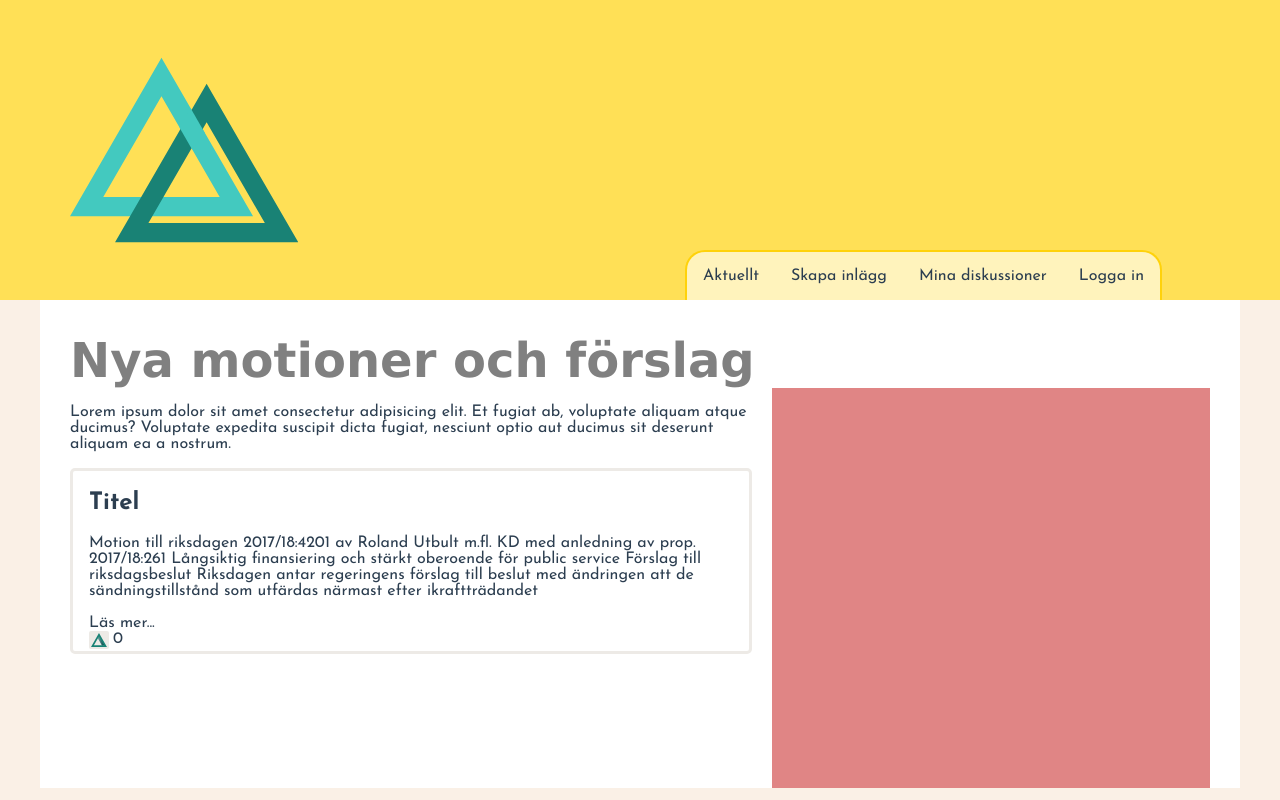
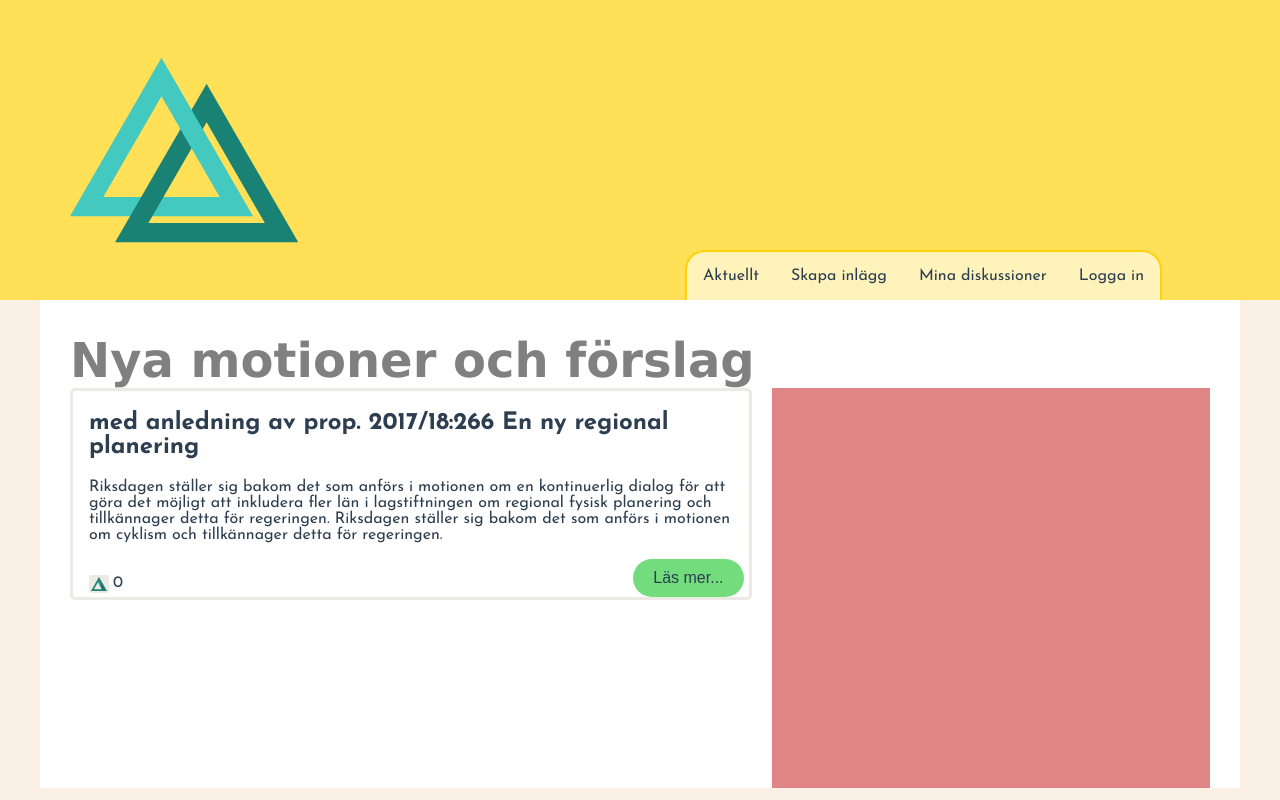
Before and after one commit to Pranz/delta_frontend, a Vue app: page /signup in a window 1280 px wide. Built offline with nearby package versions, Linux system fonts and the light colour scheme.

Commit message:
made stuff into props

```diff
--- a/src/components/Aktuellt.vue
+++ b/src/components/Aktuellt.vue
@@ -3,10 +3,8 @@
     <h1>Nya motioner och förslag</h1>
     <div class="row">
       <div class="col1">
-        <p>
-          Lorem ipsum dolor sit amet consectetur adipisicing elit. Et fugiat ab, voluptate aliquam atque ducimus? Voluptate expedita suscipit dicta fugiat, nesciunt optio aut ducimus sit deserunt aliquam ea a nostrum.
-        </p>
-        <ShortPost></ShortPost>
+        <ShortPost title="med anledning av prop. 2017/18:266 En ny regional planering" body="Riksdagen ställer sig bakom det som anförs i motionen om en kontinuerlig dialog för att göra det möjligt att inkludera fler län i lagstiftningen om regional fysisk planering och tillkännager detta för regeringen.
+    Riksdagen ställer sig bakom det som anförs i motionen om cyklism och tillkännager detta för regeringen."></ShortPost>
       </div>
       <div class="col2">
         <div class="box"></div>
--- a/src/components/DeltaButton.vue
+++ b/src/components/DeltaButton.vue
@@ -7,6 +7,7 @@
 <script>
 export default {
   name: 'DeltaButton',
+  props: ['deltas'],
   methods: {
     Like: function () {
       document.getElementById('likes').innerHTML = parseInt(document.getElementById('likes').innerHTML) + 1
--- /dev/null
+++ b/src/components/InfoBubble.vue
@@ -0,0 +1,53 @@
+<template>
+  <div id="parent">
+    <div id="box">
+      <div id="closeBtn" v-on:click="close()">X</div>
+      <p>{{message}}</p>
+    </div>
+  </div>
+  </template>
+<script>
+export default {
+  name: 'MakePost',
+  props: ['message'],
+  methods: {
+    close: function () {
+      document.getElementById('parent').removeChild(document.getElementById('box'))
+    }
+  }
+}
+</script>
+<style scoped lang="scss">
+@import '@/styles/mixins/positioning.scss';
+@import '@/styles/color.scss';
+@import '@/styles/input.scss';
+@import '@/styles/typography.scss';
+
+#box {
+  float: right;
+  width: 50%;
+  background-color: $light-blue;
+  border-radius: 10px;
+  position: absolute;
+  right: 0px;
+  top: 0px;
+  width: 300px;
+  padding-left: 20px;
+  padding-right: 20px;
+}
+#closeBtn {
+  float: right;
+  background-color: $dark-blue;
+  right: 0px;
+  top: 0px;
+  width: 20px;
+  height: 20px;
+  text-align: center;
+  border-radius: 10px;
+  padding-top: 2px;
+  position: inherit;
+}
+#closeBtn:hover {
+  background-color: $darker-blue;
+}
+</style>
--- a/src/components/MakePost.vue
+++ b/src/components/MakePost.vue
@@ -4,31 +4,33 @@
     <div id="container">
       <form>
         <label for="title">Titel</label><br>
-        <input type="text" id="title" placeholder="Skriv en titel..."/><br><br>
+        <input type="text" id="title" placeholder="Skriv en titel..." required/><br><br>
         <label for="body">Innehåll</label><br>
-        <textarea id="body" placeholder="Skriv ditt inlägg..."></textarea><br><br>
+        <textarea id="body" placeholder="Skriv ditt inlägg..." required></textarea><br><br>
         <label for="body">Taggar</label><br>
         <input type="text" id="tags" placeholder="t.ex. miljö, undervisning" v-on:keyup.space="addTag()"/>
         <span id="addedTags"></span><br>
         <div id="smallText">Var vänlig separera taggarna med mellanslag</div><br>
         <button type="submit" v-on:click="makePost()">Publicera</button><br>
       </form>
-      <div id="box">
-        <p>Här kan du skapa egna inlägg om ämnen som du tycker är viktiga.
-          Se till att du taggar ditt inlägg med relevanta taggar för att andra
-          användare ska enklare kunna hitta ditt inlägg.
-        </p>
-      </div>
+      <InfoBubble message="Här kan du skapa egna inlägg om ämnen som du tycker är viktiga.
+        Se till att du taggar ditt inlägg med relevanta taggar för att andra
+        användare ska enklare kunna hitta ditt inlägg."></InfoBubble>
     </div>
   </div>
 </template>
 
 <script>
+import InfoBubble from './InfoBubble.vue'
+
 export default {
   name: 'MakePost',
+  components: {
+    InfoBubble
+  },
   methods: {
     addTag: function () {
-      if (document.getElementById('addedTags').innerHTML.length == 0) {
+      if (document.getElementById('addedTags').innerHTML.length === 0) {
         document.getElementById('addedTags').innerHTML = document.getElementById('tags').value
       } else {
         document.getElementById('addedTags').innerHTML = document.getElementById('addedTags').innerHTML + ', ' + document.getElementById('tags').value
@@ -36,7 +38,15 @@ export default {
       document.getElementById('tags').value = ''
     },
     makePost: function () {
-      alert('makepost')
+      var title = document.getElementById('title').value
+      var body = document.getElementById('body').value
+      var tags = document.getElementById('addedTags').innerHTML
+
+      if (title.length === 0 || body.length === 0) {
+        alert('Var vänlig fyll i titel och innehåll')
+      } else {
+        alert(title + ' ' + body + tags)
+      }
     }
   }
 }
@@ -67,18 +77,7 @@ export default {
   width: 80%;
   padding-bottom: 2rem;
 }
-#box {
-  float: right;
-  width: 50%;
-  background-color: $light-blue;
-  border-radius: 10px;
-  position: absolute;
-  right: 0px;
-  top: 0px;
-  width: 300px;
-  padding-left: 20px;
-  padding-right: 20px;
-}
+
 form {
   float: left;
 }
@@ -102,6 +101,7 @@ textarea {
   border-radius: 5px;
   border-style:solid;
   text-align: left;
+  padding: 5px;
   background-color: #E3E3E3;
   margin: auto;
   min-width: 400px;
--- a/src/components/ShortPost.vue
+++ b/src/components/ShortPost.vue
@@ -1,10 +1,10 @@
 <template>
   <div id="container" align="center">
   <div id="shortpost">
-    <h2>Titel</h2>
-    <p>Motion till riksdagen 2017/18:4201 av Roland Utbult m.fl. KD med anledning av prop. 2017/18:261 Långsiktig finansiering och stärkt oberoende för public service Förslag till riksdagsbeslut Riksdagen antar regeringens förslag till beslut med ändringen att de sändningstillstånd som utfärdas närmast efter ikraftträdandet </p>
-    <span id="readmore" v-on:click="ReadMore()">Läs mer...</span><br>
-    <DeltaButton></DeltaButton>
+    <h2>{{title}}</h2>
+    <p>{{body}}</p>
+    <button id="readmore" v-on:click="ReadMore()">Läs mer...</button><br>
+    <DeltaButton deltas="deltas"></DeltaButton>
   </div>
 </div>
 </template>
@@ -16,6 +16,7 @@ export default {
   components: {
     DeltaButton
   },
+  props: ['title', 'body', 'id', 'deltas'],
   methods: {
     ReadMore: function () {
       alert('connect link to detailed view')
@@ -43,7 +44,9 @@ export default {
   margin-right: 20px;
 }
 
-#readmore:hover {
-  text-decoration: underline;
+#readmore {
+  position: relative;
+  float: right;
+  margin-right: 5px;
 }
 </style>
--- a/src/styles/color.scss
+++ b/src/styles/color.scss
@@ -10,3 +10,5 @@ $warm-grey: #edeae6;
 $dark-grey: #c6c4c0;
 $orange: #ffb047;
 $light-blue: #ADD8E6;
+$dark-blue: #7bb2c4;
+$darker-blue: #4d90a5;
```
